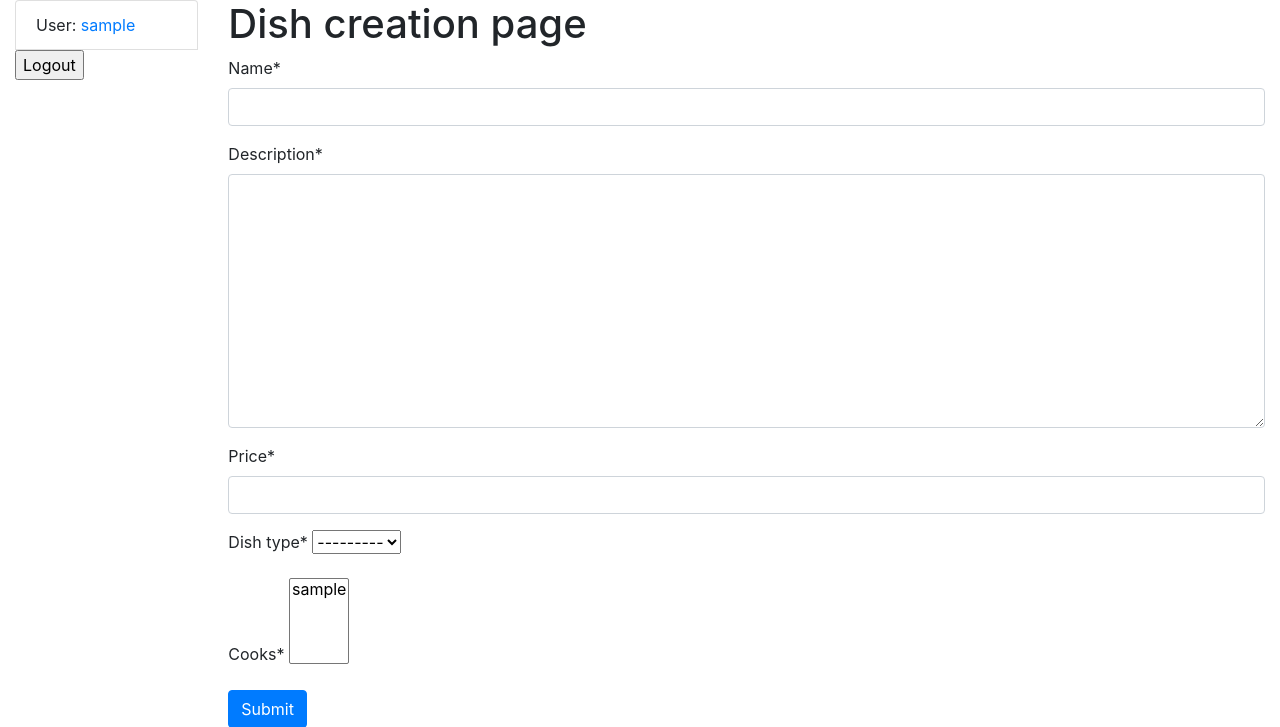
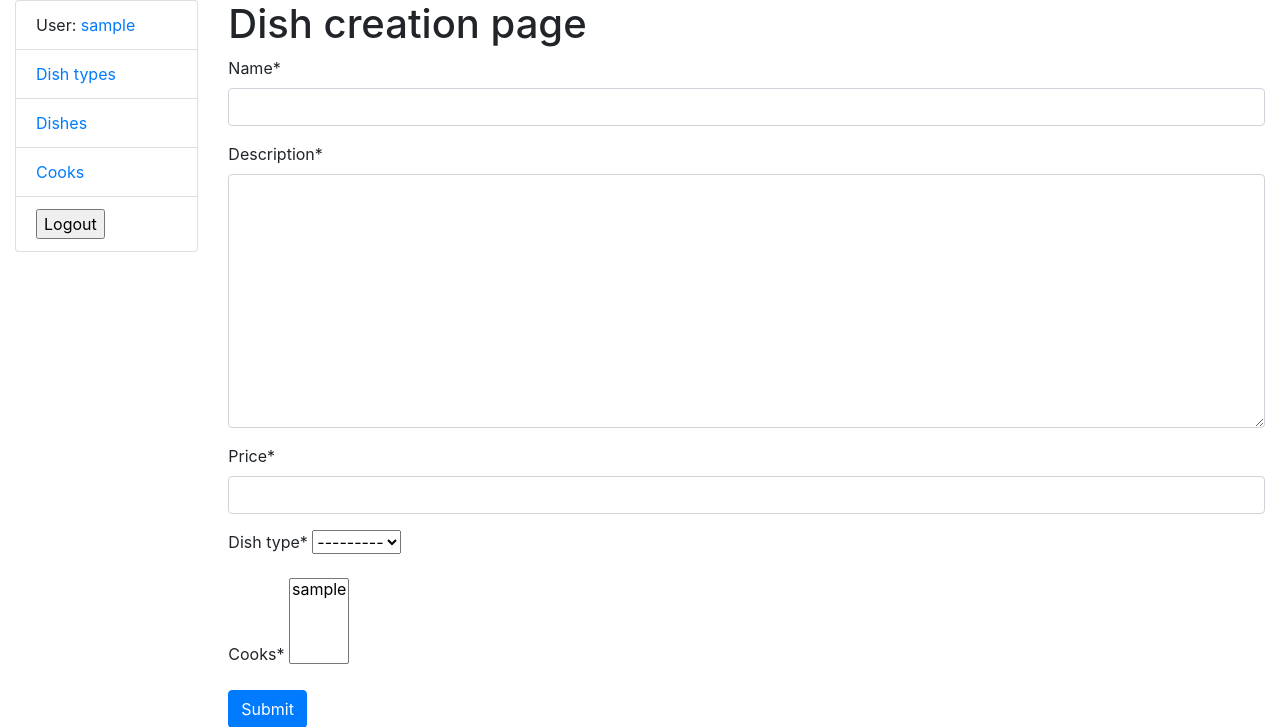
Before and after one commit to MaxOperchuk/restaurant-kitchen-service, a Django app: page /dishs/create/ in a window 1280 px wide. Shown: the top 727 px of the page. Run offline with Django 5.2, Linux system fonts and the light colour scheme; the visitor is signed in with stand-in values (Sample User, id 1); data comes from the database, SQL or seed files in the repository; data that the repository does not hold is empty; some libraries are stand-ins or nearby versions.

Commit message:
Add dish-types, dishes, cooks, link to sidebar

```diff
--- a/templates/includes/sidebar.html
+++ b/templates/includes/sidebar.html
@@ -1,10 +1,21 @@
 <ul class="sidebar-nav list-group">
   {% if user.is_authenticated %}
     <li class="list-group-item">User: <a href="{{ user.get_absolute_url }}">{{ user.get_username }}</a></li>
-    <form method="post" action="{% url 'logout' %}">
-      {% csrf_token %}
-      <input type="submit" value="Logout">
-    </form>
+    <li class="list-group-item">
+      <a href="{% url 'kitchen_service:dish-type-list' %}" class="button">Dish types</a>
+    </li>
+    <li class="list-group-item">
+      <a href="{% url 'kitchen_service:dish-list' %}" class="button">Dishes</a>
+    </li>
+    <li class="list-group-item">
+      <a href="{% url 'kitchen_service:cook-list' %}" class="button">Cooks</a>
+    </li>
+    <li class="list-group-item">
+      <form method="post" action="{% url 'logout' %}">
+        {% csrf_token %}
+        <input type="submit" value="Logout">
+      </form>
+    </li>
   {% else %}
     <li class="list-group-item"><a href="{% url 'login' %}">Login</a></li>
   {% endif %}
```
